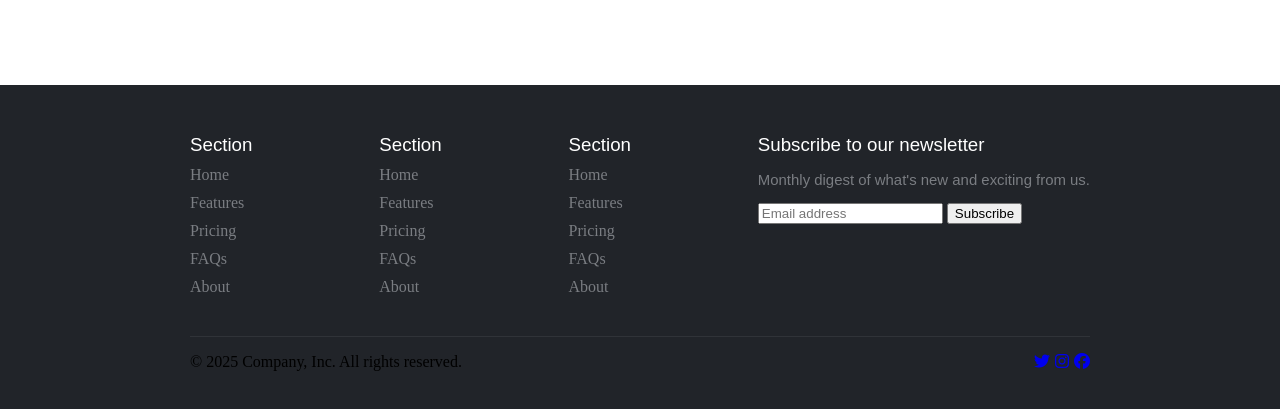
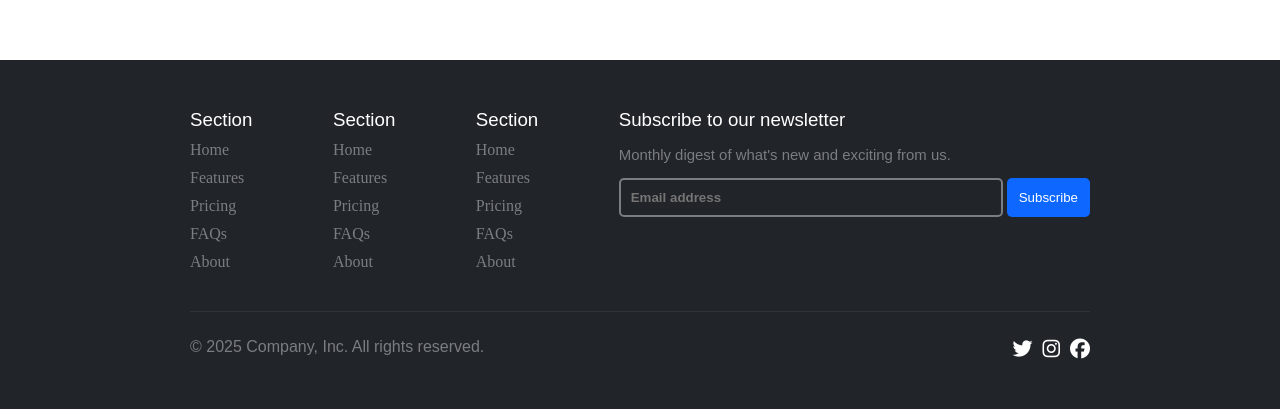
Before and after one commit to andresgc04/ejercicio-footer, a plain HTML site: page index.html in a window 1280 px wide. Shown: the part 383-792 px from the top of the page. Drawn offline with Linux system fonts and the light colour scheme.

Commit message:
Terminando estilo del footer

```diff
--- a/css/style.css
+++ b/css/style.css
@@ -58,17 +58,62 @@ body {
   font-size: 11.2pt;
 }
 
+.form-control {
+  padding: 10px;
+  width: 360px;
+  color: rgb(122, 125, 130);
+  border-style: solid;
+  border-color: rgb(122, 125, 130);
+  border-radius: 5px;
+  background-color: rgb(33, 36, 41);
+  font-family: Arial, Helvetica, sans-serif;
+  font-weight: bold;
+}
+
+.form-control:focus {
+  outline: none;
+  border-color: white;
+  color: rgb(122, 125, 130);
+}
+
+.button-subscribe {
+  padding: 12px;
+  border: none;
+  border-radius: 5px;
+  background-color: rgb(14, 104, 255);
+  color: white;
+  font-family: Arial, Helvetica, sans-serif;
+  cursor: pointer;
+}
+
+.button-subscribe:hover {
+  background-color: rgb(41, 82, 255);
+}
+
 .footer-end {
   border-top: 1px solid rgb(48, 51, 56);
   margin-top: 30px;
+  padding: 10px 0px 10px 0px;
   display: flex;
   flex-flow: row wrap;
   justify-content: space-between;
 }
 
+.copyright {
+  color: rgb(122, 125, 130);
+  font-family: Arial, Helvetica, sans-serif;
+  font-weight: lighter;
+}
+
 .redes-sociales {
   display: flex;
   flex-flow: row wrap;
-  gap: 5px;
+  gap: 10px;
   list-style-type: none;
 }
+
+.redes-sociales-icons {
+  margin: 0;
+  color: white;
+  font-size: 20px;
+}
--- a/index.html
+++ b/index.html
@@ -56,29 +56,37 @@
                 type="email"
                 id="email"
                 name="email"
-                class=""
+                class="form-control"
                 placeholder="Email address"
               />
-              <button type="submit">Subscribe</button>
+              <button type="submit" class="button-subscribe">Subscribe</button>
             </form>
           </div>
         </nav>
         <div class="footer-end">
-          <p>&copy; 2025 Company, Inc. All rights reserved.</p>
+          <p class="copyright">
+            &copy; 2025 Company, Inc. All rights reserved.
+          </p>
           <ul class="redes-sociales">
             <li>
               <a href="#">
-                <i class="fab fa-twitter"></i>
+                <p class="redes-sociales-icons">
+                  <i class="fab fa-twitter"></i>
+                </p>
               </a>
             </li>
             <li>
               <a href="#">
-                <i class="fab fa-instagram"></i>
+                <p class="redes-sociales-icons">
+                  <i class="fab fa-instagram"></i>
+                </p>
               </a>
             </li>
             <li>
               <a href="#">
-                <i class="fab fa-facebook"></i>
+                <p class="redes-sociales-icons">
+                  <i class="fab fa-facebook"></i>
+                </p>
               </a>
             </li>
           </ul>
```
